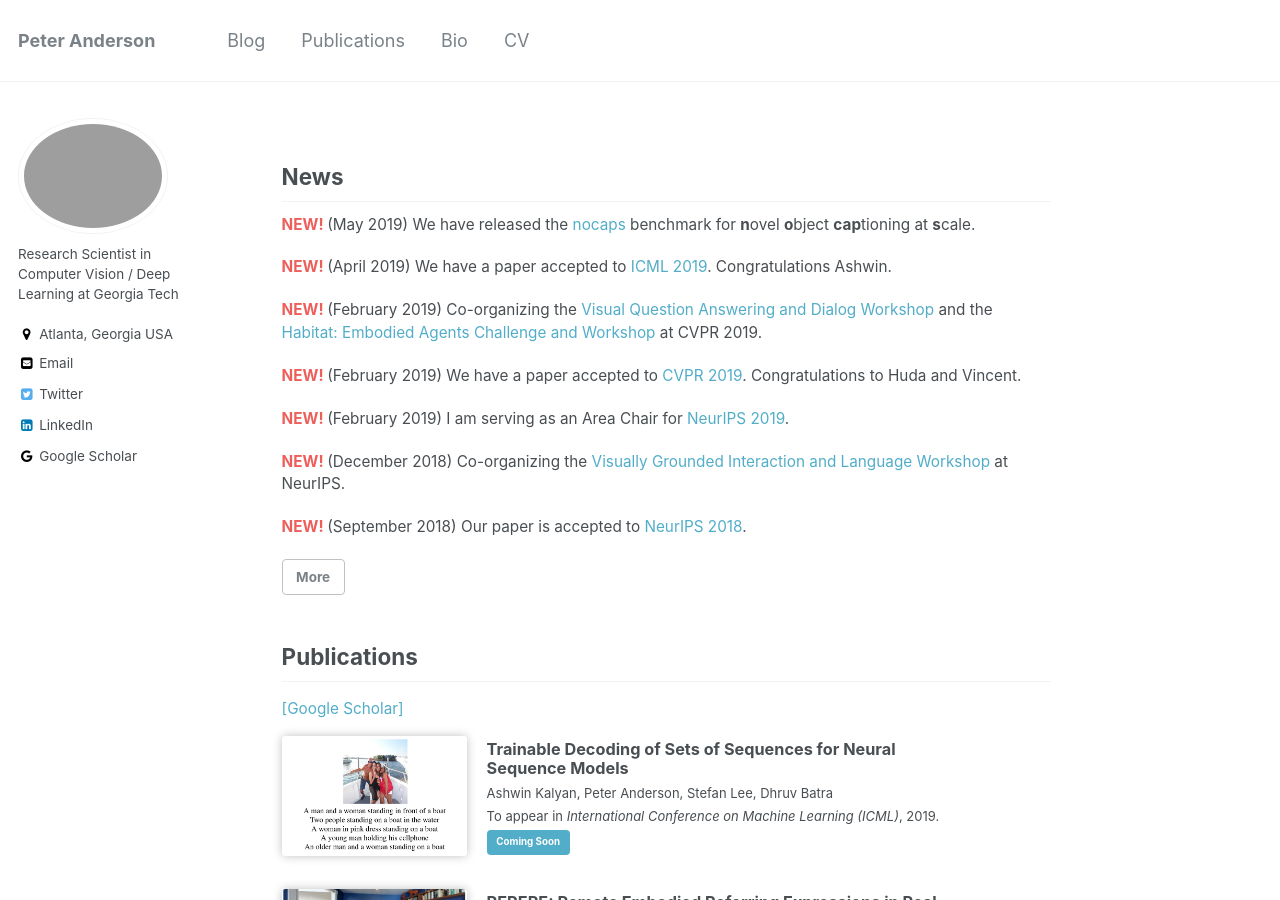
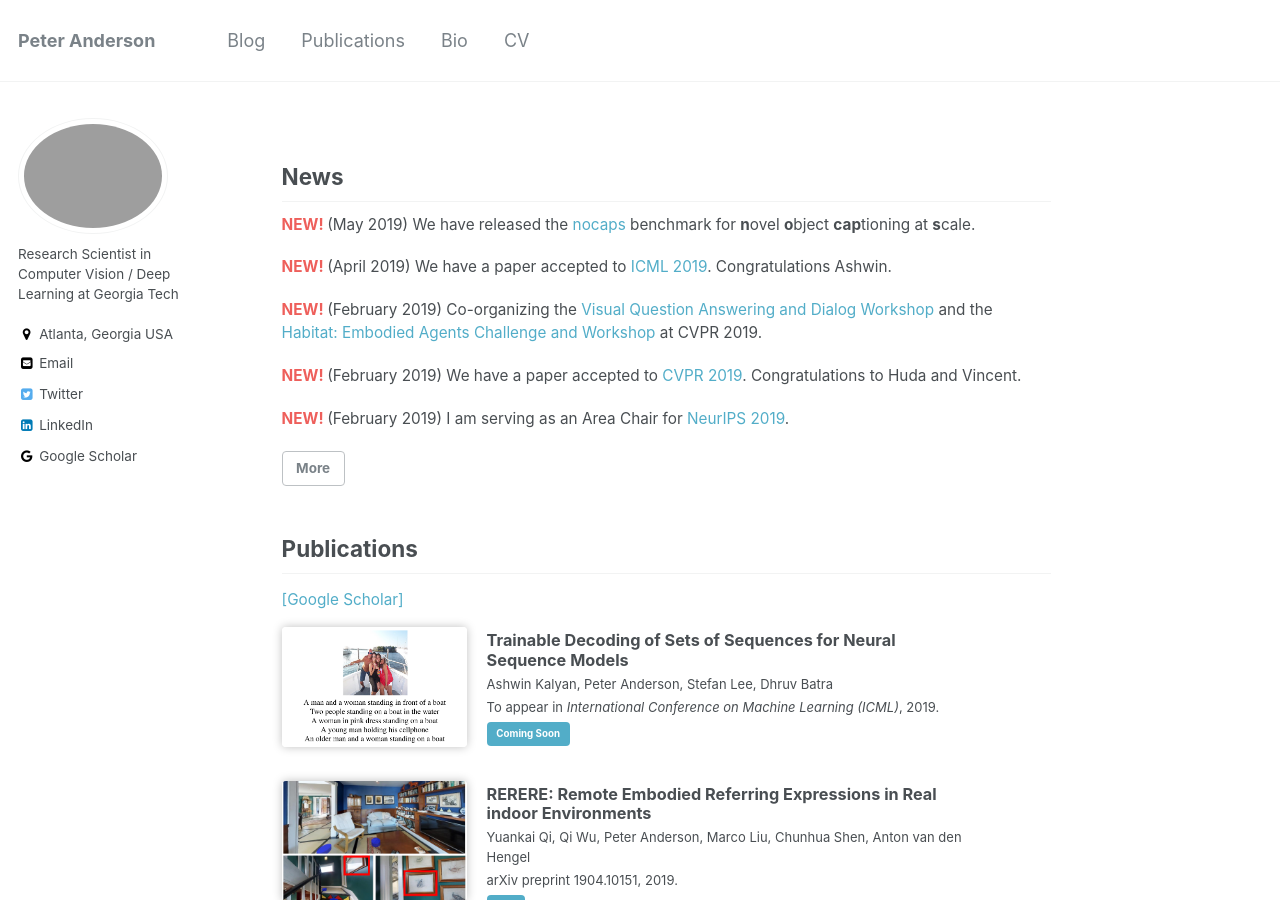
Before and after one commit to peteanderson80/peteanderson80.github.io, a Jekyll site: the page built from index.html, in a window 1280 px wide and 900 px high. Built offline with Jekyll 4.4.1, drawn with Linux system fonts in a browser that asks for light colours; a script that is not in the unit is left out; the list of posts is cut into pages by our own code.

Commit message:
Update news

```diff
--- a/_data/news.yml
+++ b/_data/news.yml
@@ -5,8 +5,6 @@ main:
   - "(February 2019) Co-organizing the [Visual Question Answering and Dialog Workshop](https://visualqa.org/workshop.html) and the [Habitat: Embodied Agents Challenge and Workshop](https://facebookmicrosites.github.io/habitat-website/workshop/) at CVPR 2019."
   - "(February 2019) We have a paper accepted to [CVPR 2019](http://cvpr2019.thecvf.com/). Congratulations to Huda and Vincent."
   - "(February 2019) I am serving as an Area Chair for [NeurIPS 2019](https://neurips.cc/Conferences/2019)."
-  - "(December 2018) Co-organizing the [Visually Grounded Interaction and Language Workshop](https://nips2018vigil.github.io/) at NeurIPS."
-  - "(September 2018) Our paper is accepted to [NeurIPS 2018](https://nips.cc/)."
 
 all:
   - "(May 2019) We have released the [nocaps](https://nocaps.org/) benchmark for **n**ovel **o**bject **cap**tioning at **s**cale."
```
